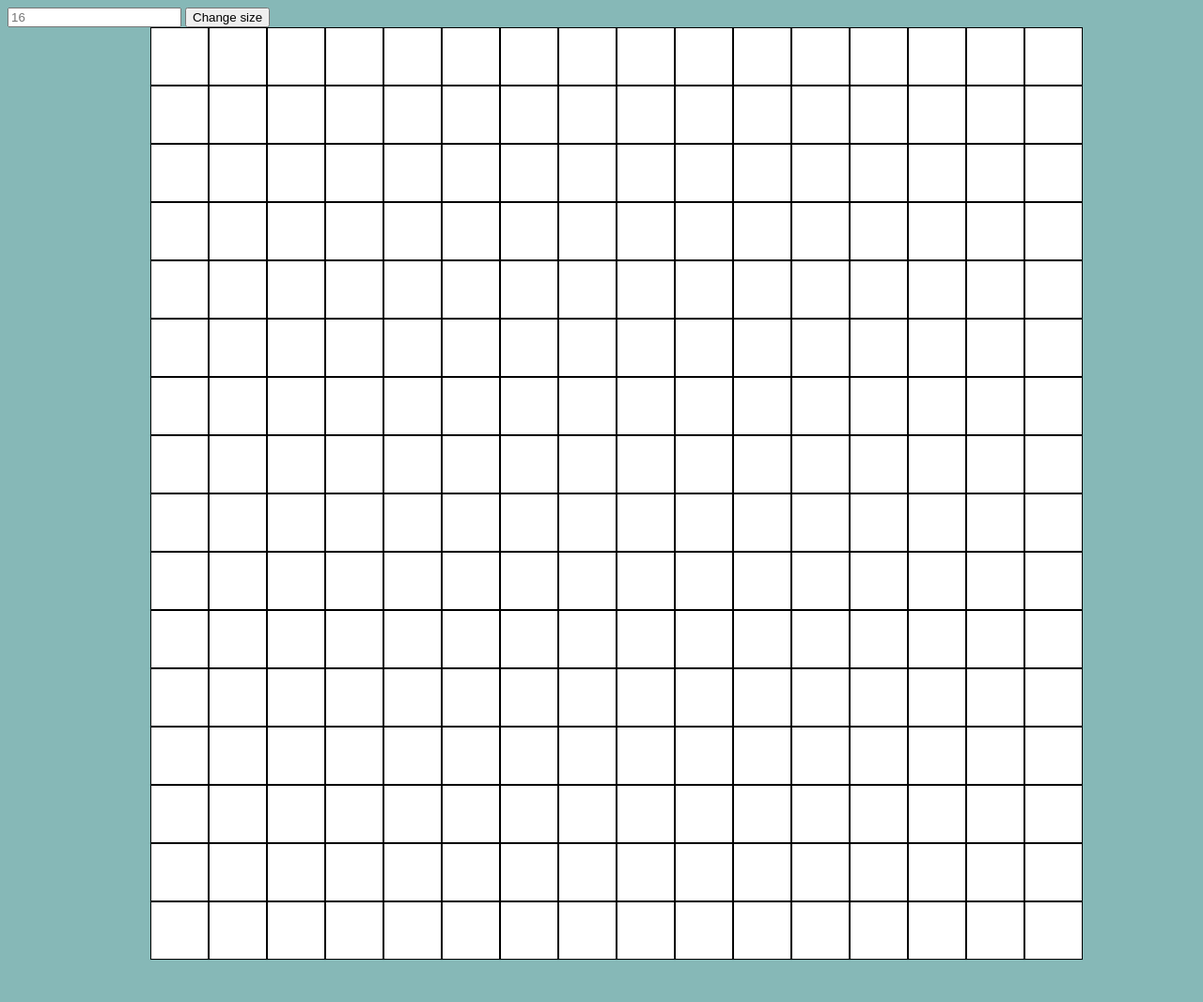
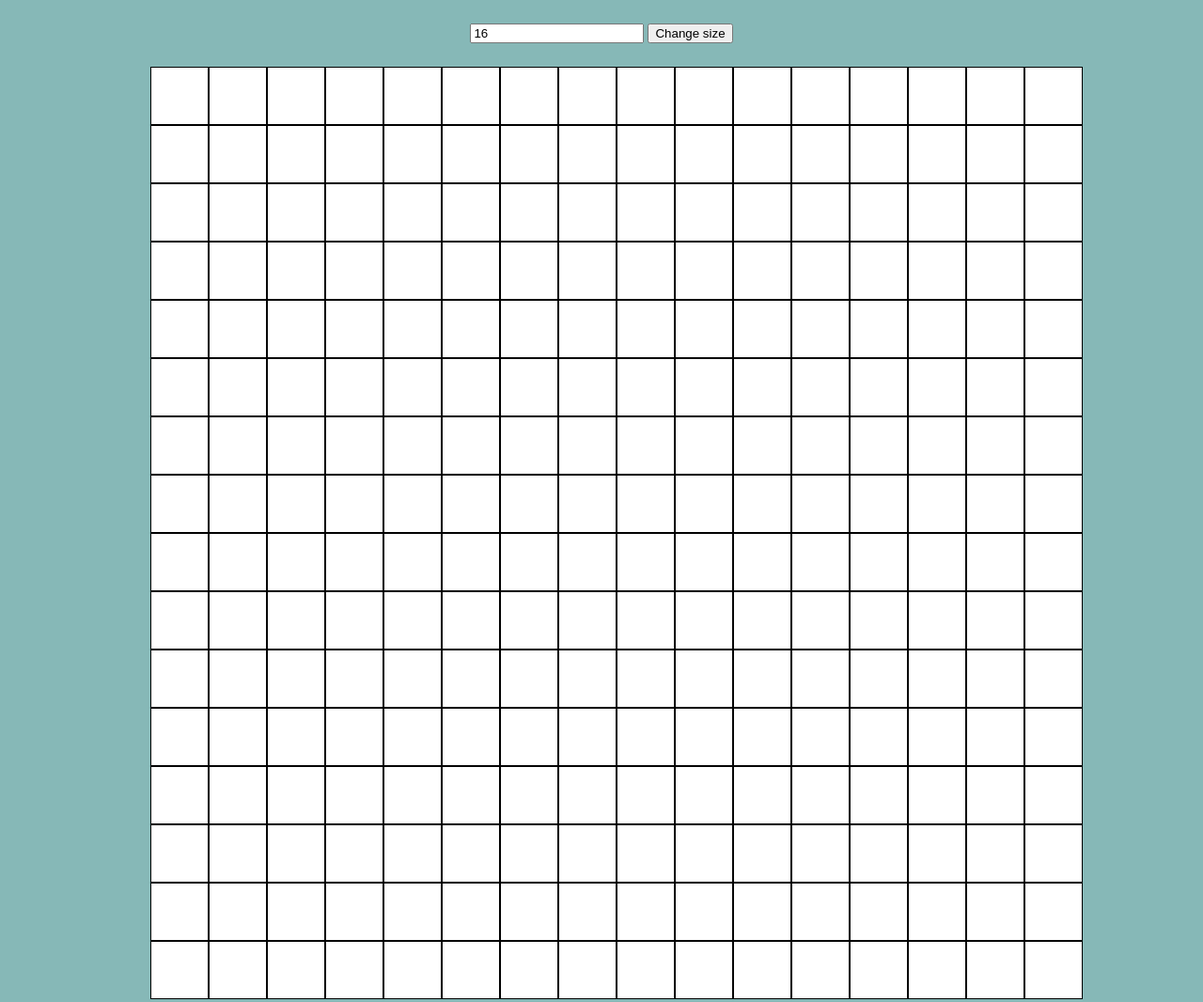
Before and after one commit to JAlblas/odin-etch-a-sketch, a plain HTML site: page index.html in a window 1280 px wide. Shown: the whole page at 94% size. Before the commit the page ends 1029 px from the top, so only its background shows below. Drawn offline with Linux system fonts and the light colour scheme.

Commit message:
Editing of grid size
Users can now edit grid size by entering value in input

```diff
--- a/index.html
+++ b/index.html
@@ -10,8 +10,11 @@
 </head>
 
 <body>
-    <input type="text" placeholder="16">
-    <button>Change size</button>
+    <div class="settings">
+        <input id="changeSizeInput" type="text" value="16" placeholder="16">
+        <button id="changeSizeButton">Change size</button>
+    </div>
+
 
     <div class="container"></div>
 </body>
--- a/script.js
+++ b/script.js
@@ -1,28 +1,42 @@
 const CONTAINER_WIDTH = 960;
-const SQUARES_PER_SIDE = 16;
 const container = document.querySelector('.container');
+const changeSizeInput = document.querySelector('#changeSizeInput');
+const changeSizeButton = document.querySelector('#changeSizeButton');
+let gridSize = 16;
 
 
-for (let index = 0; index < SQUARES_PER_SIDE; index++) {
+changeSizeButton.addEventListener("click", () => {
+    gridSize = changeSizeInput.value;
+    console.log("Changing settings");
+
+    createGrid();
+})
+
+function createGrid() {
+    container.innerHTML = "";
+    for (let index = 0; index < gridSize; index++) {
         let row = document.createElement('div');
         row.classList.add('row');
 
-    for (let j = 0; j < SQUARES_PER_SIDE; j++) {
+        for (let j = 0; j < gridSize; j++) {
 
             let square = document.createElement('div');
             square.classList.add('square');
 
-        size = CONTAINER_WIDTH / SQUARES_PER_SIDE;
+            size = CONTAINER_WIDTH / gridSize;
 
             square.style.width = `${size}px`;
             square.style.height = `${size}px`;
 
             square.addEventListener("mouseenter", (e) => {
                 e.target.style.backgroundColor = "#000";
-        })
+            });
             row.appendChild(square);
         }
 
         container.appendChild(row);
 
     }
+}
+
+createGrid();
--- a/style.css
+++ b/style.css
@@ -1,5 +1,10 @@
 body {
     background-color: rgb(134, 184, 183);
+}
+
+.settings {
+    margin: 25px 0px;
+    text-align: center;
 }
 
 .container {
```
Lines whose indentation alone changed are shown as unchanged.
